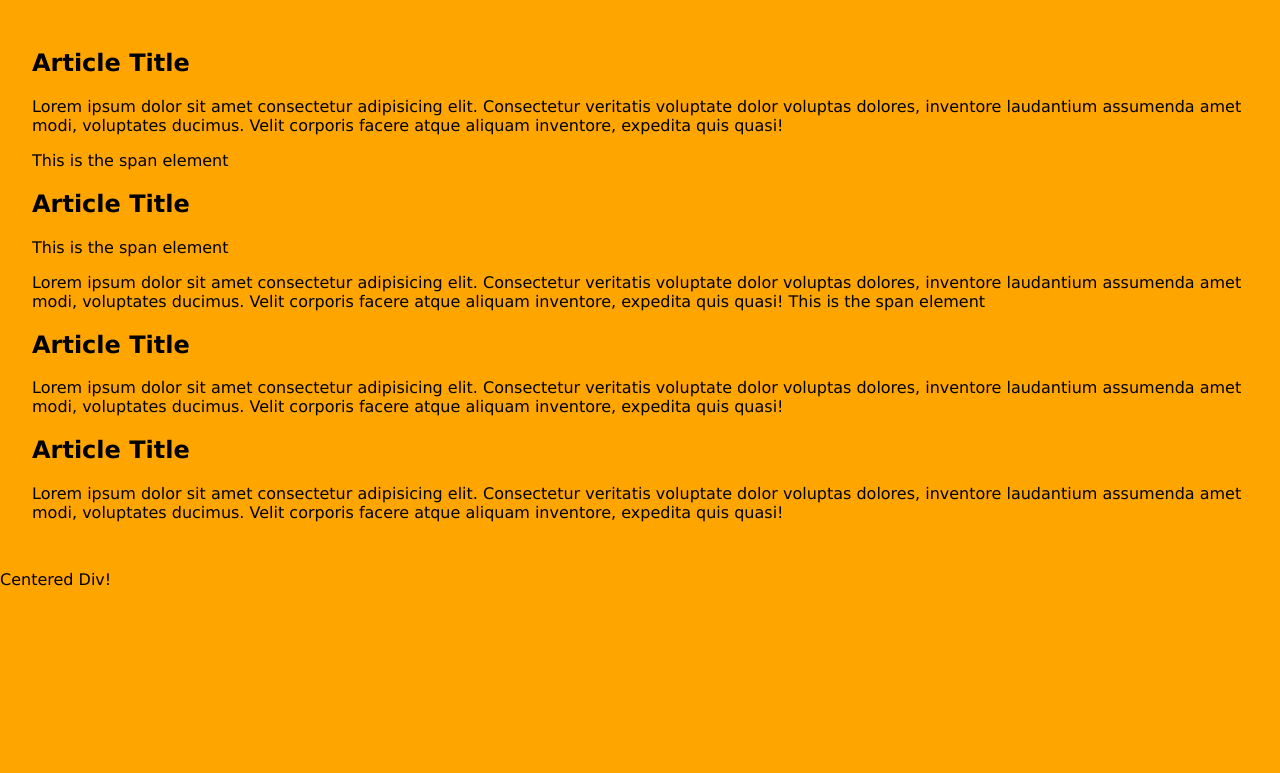
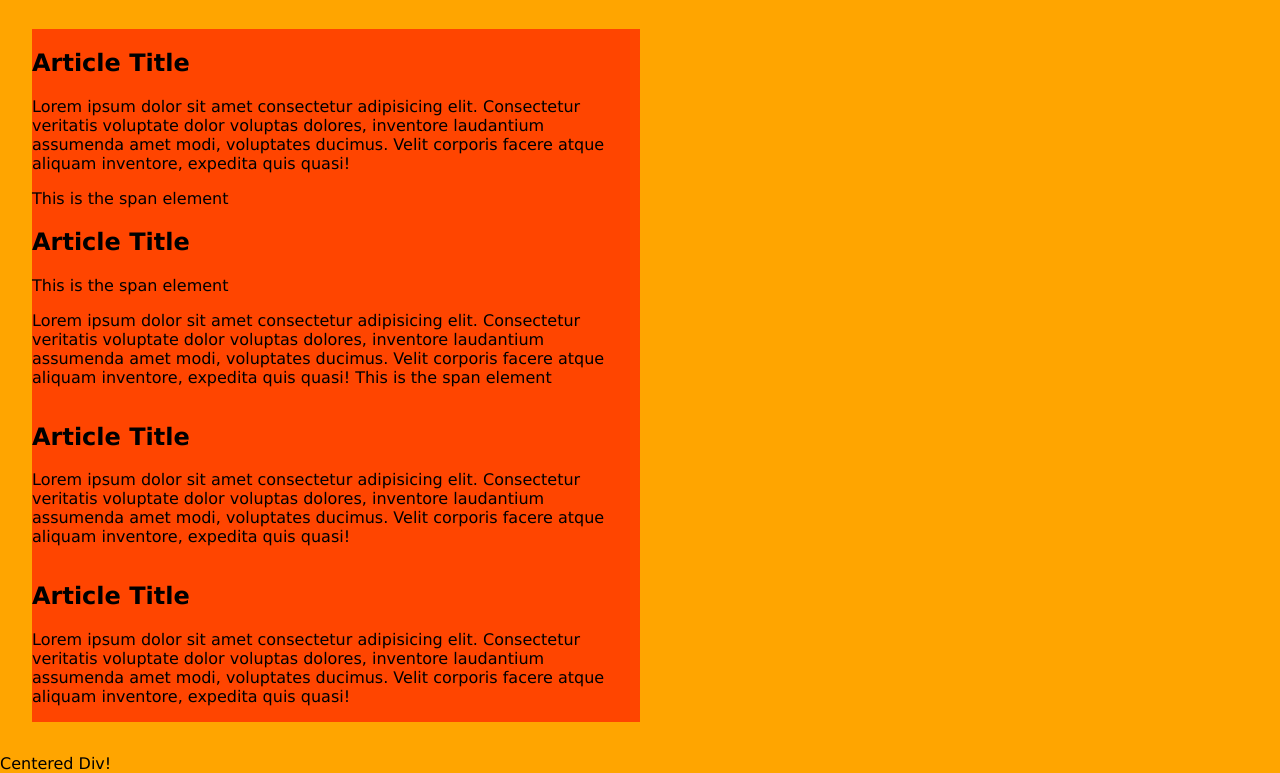
Before and after one commit to SallyResch/frontendProgramming, a plain HTML site: page boxModel/index.html in a window 1280 px wide. Shown: the part 98-871 px from the top of the page. Before the commit the page ends 800 px from the top, so only its background shows below. Drawn offline with Linux system fonts and the light colour scheme.

Commit message:
added background color and width property to article

```diff
--- a/boxModel/styles.css
+++ b/boxModel/styles.css
@@ -19,3 +19,9 @@ body{
 .main-content{
     padding: 32px;
 }
+.article{
+    display: inline-block;
+    background-color: orangered;
+    font-size: 1rem;
+    width: 50%;
+}
```
